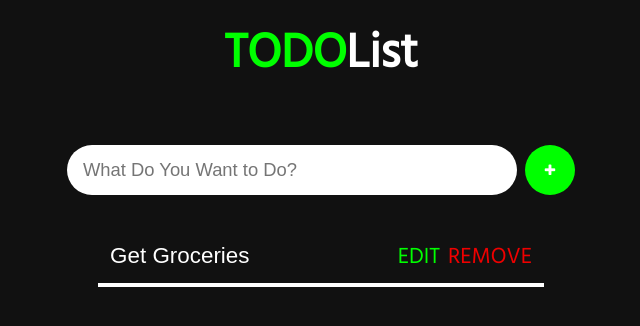
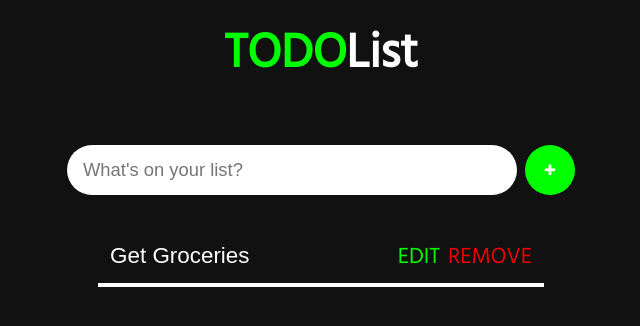
Before and after one commit to bokhaus/todo-dark, a plain HTML site: page index.html in a window 1280 px wide. Shown: the full height of the page, 319-959 px from the left. Drawn offline with Linux system fonts and the light colour scheme.

Commit message:
Changed placeholder

```diff
--- a/index.html
+++ b/index.html
@@ -21,7 +21,7 @@
 
         <!-- Add Item Area -->
         <div class="input_div">
-            <input type="text" class="input" placeholder="What Do You Want to Do?">
+            <input type="text" class="input" placeholder="What's on your list?">
             <button class="addButton"><i class="fa fa-plus"></i></button>
         </div>
 
```
